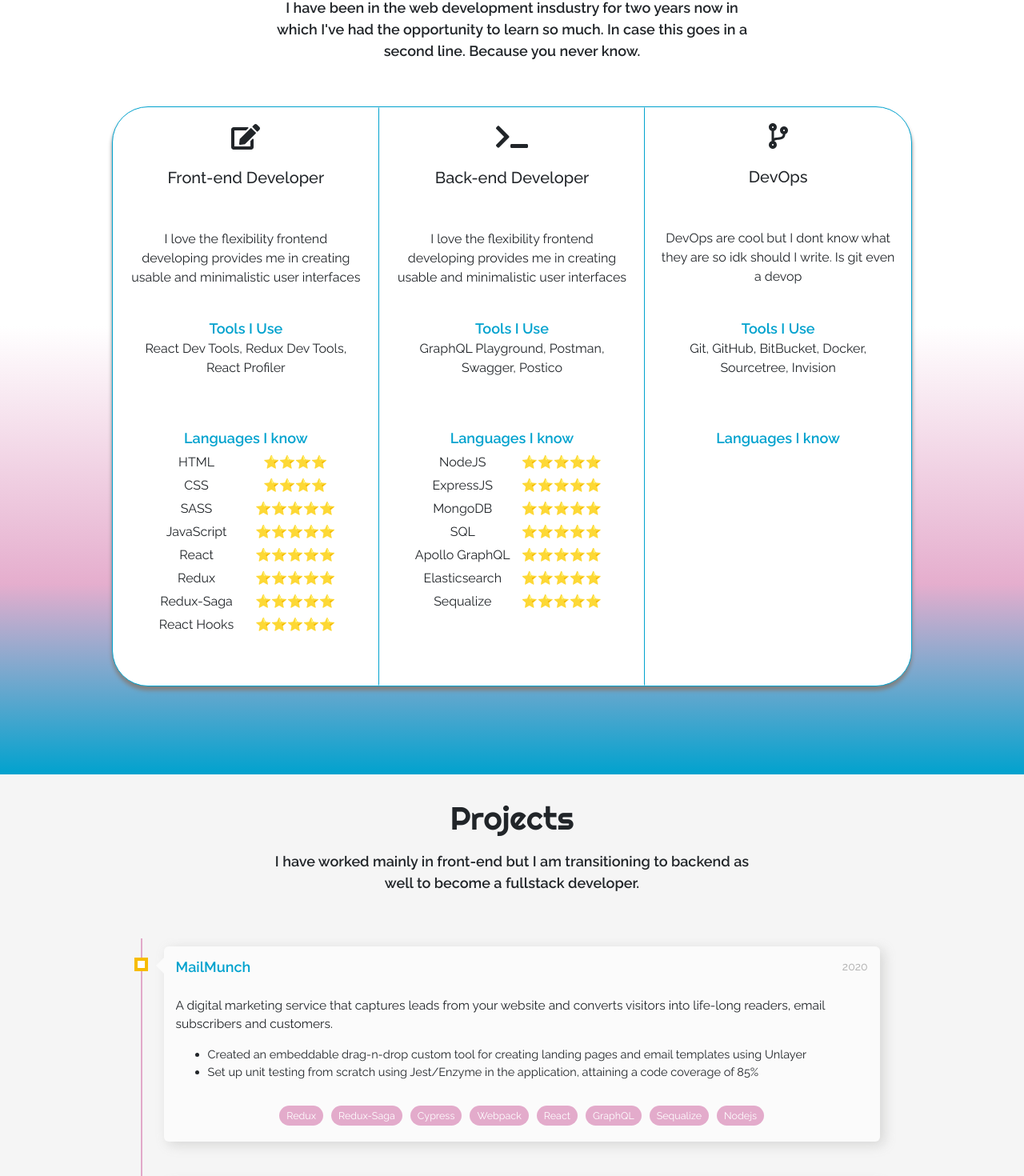
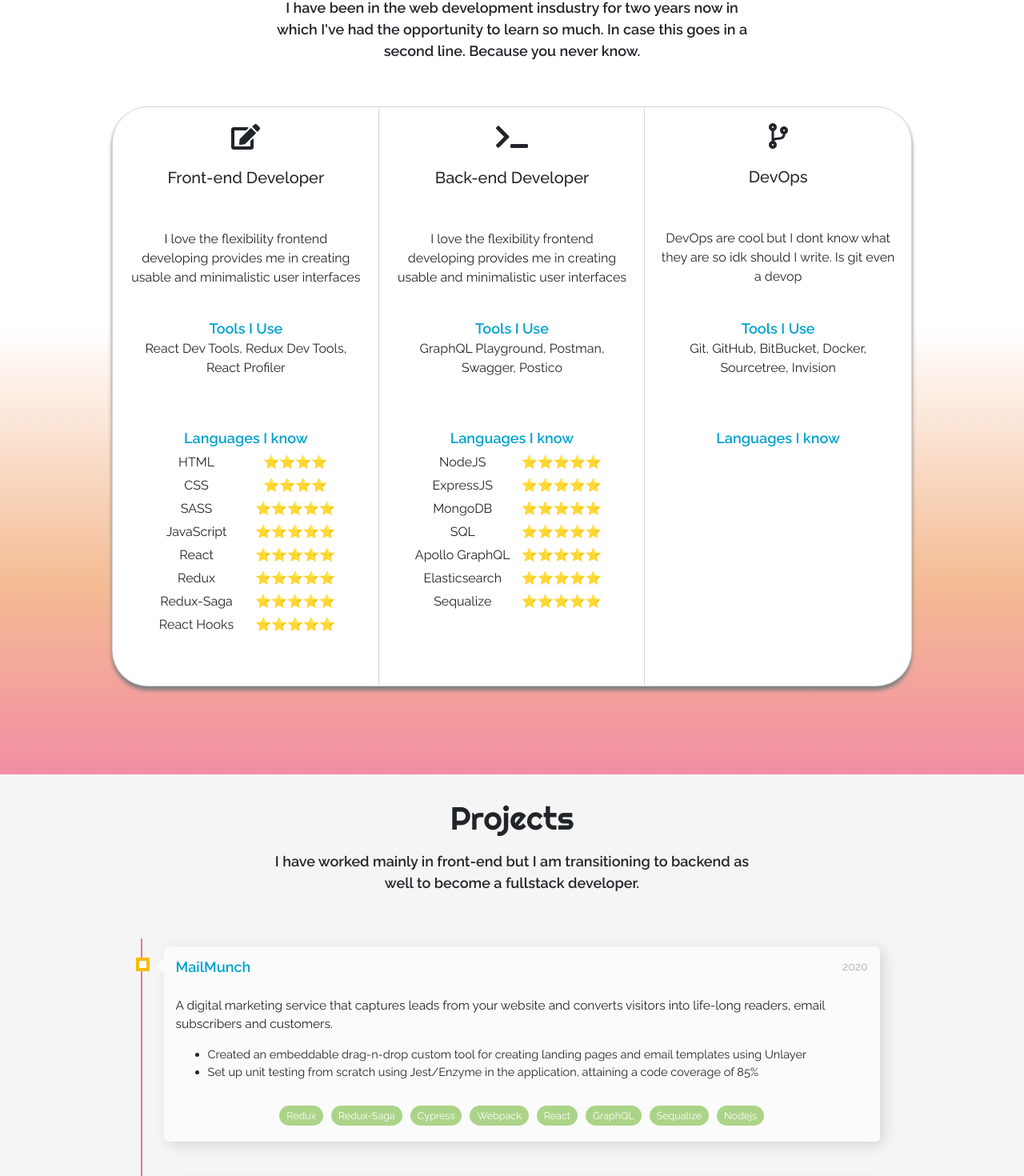
Before and after one commit to AbreezaSaleem/portfolio, a React (Create React App) app: page / in a window 1280 px wide. Shown: the part 1232-2702 px from the top of the page at 80% size. Built offline with nearby package versions, Linux system fonts and the light colour scheme.

Commit message:
color scheme changed

```diff
--- a/src/sections/Skills/SkillsBox.js
+++ b/src/sections/Skills/SkillsBox.js
@@ -12,7 +12,6 @@ const SkillsBox = () => {
           <div key={`skill-${index1}`} className="skill">
             {currentSkill.logo}
             <div className="skill-title">{currentSkill.title}</div>
-            {/* <div className="divider" /> */}
             <div className="skill-details-container">
               <div className="skill-detail-container"><p className="skill-detail">{currentSkill.details}</p></div>
               <div className="skill-detail-container">
--- a/src/styles/custom.scss
+++ b/src/styles/custom.scss
@@ -4,11 +4,15 @@ html {
 
 $white-shade: #e6e6e6;
 $blue-shade: #01A2CE;
-$pink-shade: #d06ba58c;
-$purple-shade: #99A0F2;
-$yellow-shade: #F7BC00;
+$pink-shade: #EF748E;
+$orange-shade: #f2ae7e;
+$green-shade: #9bcc71d1;
+$yellow-shade: #e2d17d;
+$golden-shade: #F7BC00;
 $grey-shade: #bdbdbd26;
-$background-color: #D06BA5;
+$title-shade: #418543c7;
+$background-color-pink: #ef748ed1;
+$background-color-orange: #f2ae7ed4;
 
 // Components
 @import "components/floatingButton";
--- a/src/styles/sections/intro.scss
+++ b/src/styles/sections/intro.scss
@@ -38,9 +38,9 @@
   cursor: default;
   -webkit-background-clip: text;
   -webkit-text-fill-color: transparent;
-  background-image: linear-gradient(to left, #d16ba5, #b98adb, #87abfe, #42c8ff, #11e0ff, #11e0ff, #11e0ff, #11e0ff, #42c8ff, #87abfe, #b98adb, #d16ba5);
+  background-image: linear-gradient(90deg, rgba(235,108,153,1) 0%, rgba(226,209,125,1) 22%, rgba(120,212,123,1) 55%, rgba(242,174,126,1) 75%, rgba(237,94,147,1) 100%);
   background-size: 200vw 120px;
-  animation: slide 10s infinite;
+  animation: slide 6s infinite;
   font-size: 100px;
   font-family: 'Righteous', cursive;
 }
@@ -56,8 +56,8 @@
   border: 1px solid $white-shade;
 
   &:hover {
-    background-color: $background-color;
-    border-color: $background-color;
+    background-color: $green-shade;
+    border-color: $green-shade;
   }
 }
 
--- a/src/styles/sections/projects.scss
+++ b/src/styles/sections/projects.scss
@@ -61,11 +61,11 @@
   height: 17px;
   right: -12px;
   background-color: white;
-  border: 4px solid $yellow-shade;
+  border: 4px solid $golden-shade;
   top: 24px;
   // border-radius: 50%;
   z-index: 1;
-  left: -2px;
+  left: 0px;
 }
 
 /* Place the project to the right */
@@ -178,15 +178,15 @@
 
 .tag {
   font-size: 12.5px;
-  border: 1px $pink-shade;
+  border: 1px $orange-shade;
   padding: 5px 9px;
   border-radius: 25px;
-  background: $pink-shade;
+  background: $green-shade;
   color: #fff;
   transition: all .3s ease-in-out;
 
   &:hover {
-    background-color: #d015808c;
+    background-color: $title-shade;
   }
 }
 
--- a/src/styles/sections/skills.scss
+++ b/src/styles/sections/skills.scss
@@ -3,7 +3,7 @@
   padding-top: 25px;
   padding-bottom: 70px;
   cursor: initial;
-  background-image:  linear-gradient(#ffffff 60%, $pink-shade 83%, $blue-shade 100%, #ffffff 0%);
+  background-image: linear-gradient(#ffffff 60%, $background-color-orange 83%, $background-color-pink 100%, #ffffff 0%);
   background-size: auto;
 }
 
@@ -24,22 +24,23 @@
   display: grid;
   grid-template-columns: repeat(3, 1fr);
   grid-auto-rows: minmax(100px, auto);
-  border: 1px solid $blue-shade;
+  border: 1px solid #bfbcbc9e;
   border-radius: 45px;
   box-shadow: 0px 5px 5px grey;
   opacity: 0;
   transform: rotateY(-180deg);
+  backface-visibility: hidden;
 
   .skill:not(:last-child) {
     border: 1px solid;
-    border-color: transparent $blue-shade  transparent transparent;
+    border-color: transparent #bfbcbc9e  transparent transparent;
   }
 }
 
 .skills-box.is-visible {
   transform: rotateY(0deg);
   opacity: 1;
-  transition: opacity 2s, transform 2s;
+  transition: opacity 2s, transform 1s;
   transform-style: preserve-3d;
 }
 
```
